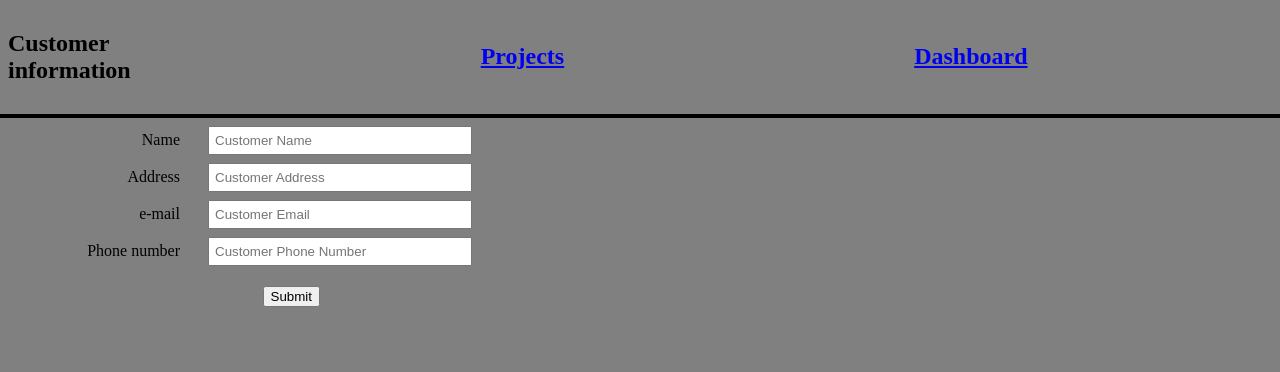
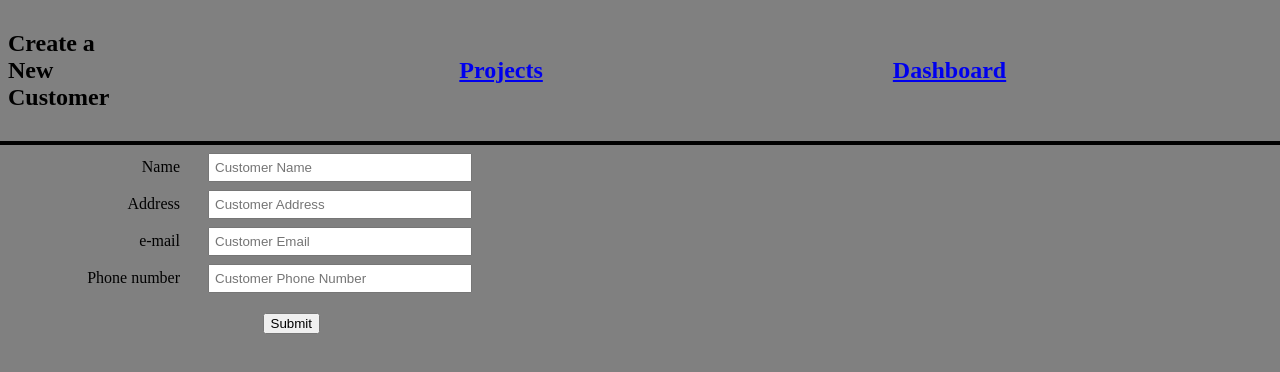
Before and after one commit to jzmujdzin/proj-mngmnt-system, a Flask app: template templates/new_customer.html in a window 1280 px wide; the page is wider, and only the part inside the window is pictured. Shown: the top 372 px of that part. Run offline with Flask 2, Linux system fonts and the light colour scheme; the template is opened without the code that fills it, so the values that code supplies are empty.

Commit message:
minor html fixes

```diff
--- a/queries/select_data.py
+++ b/queries/select_data.py
@@ -249,7 +249,7 @@ def get_plots_for_dashboard() -> Tuple[str, str, str]:
     employee_projects = get_projects_and_users_num()
     fig_emp_roles = px.bar(employee_roles, x="role", y="number")
     fig_proj_cust = px.bar(projects_customers, x="name", y="number")
-    fig_emp_proj = px.bar(employee_projects, x="p_name", y="users_num")
+    fig_emp_proj = px.bar(employee_projects, x="p_name", y="users_num", labels={'p_name': 'name of project', 'users_num': 'number of users'})
     plot_layout_dict = {
         "plot_bgcolor": "#808080",
         "paper_bgcolor": "#808080",
--- a/templates/customer.html
+++ b/templates/customer.html
@@ -1,7 +1,7 @@
 <!DOCTYPE html>
 <html>
     <head>
-        <title> Project Info </title>
+        <title> CPMS Customer Info </title>
         <style>
             body {
                 background-color: grey;
--- a/templates/dashboard.html
+++ b/templates/dashboard.html
@@ -1,7 +1,7 @@
 <!DOCTYPE html>
 <html>
     <head>
-        <title> Project Info </title>
+        <title> CPMS Dashboard </title>
         <style>
             body {
                 background-color: grey;
--- a/templates/in-depth-project.html
+++ b/templates/in-depth-project.html
@@ -1,7 +1,7 @@
 <!DOCTYPE html>
 <html>
     <head>
-        <title> Project Info </title>
+        <title> CPMS Project Info </title>
         <style>
             Body {
                 background-color: grey;
--- a/templates/new_customer.html
+++ b/templates/new_customer.html
@@ -1,7 +1,7 @@
 <!DOCTYPE html>
 <html>
     <head>
-        <title> Project Info </title>
+        <title> CPMS New Customer </title>
         <style>
             body {
                 background-color: grey;
@@ -81,7 +81,7 @@
     <body>
         <div class='hello-user'>
             <h2>
-                Customer information
+                Create a New Customer
             </h2>
             <h2>
                 <a href="http://127.0.0.1:8000/projects">Projects</a>
--- a/templates/new_project.html
+++ b/templates/new_project.html
@@ -1,7 +1,7 @@
 <!DOCTYPE html>
 <html>
     <head>
-        <title> Project Info </title>
+        <title> CPMS Create New Project </title>
         <style>
             Body {
                 background-color: grey;
--- a/templates/projects.html
+++ b/templates/projects.html
@@ -1,7 +1,7 @@
 <!DOCTYPE html>
 <html>
     <head>
-        <title> Projects </title>
+        <title> CPMS Projects </title>
         <style>
             Body {
                 background-color: grey;
--- a/templates/user.html
+++ b/templates/user.html
@@ -1,7 +1,7 @@
 <!DOCTYPE html>
 <html>
     <head>
-        <title> Project Info </title>
+        <title> CPMS User Info </title>
         <style>
             body {
                 background-color: grey;
--- a/templates/user_page.html
+++ b/templates/user_page.html
@@ -1,7 +1,7 @@
 <!DOCTYPE html>
 <html>
     <head>
-        <title> Project Info </title>
+        <title> CPMS User Info </title>
         <style>
             body {
                 background-color: grey;
--- a/tools/db_connection.py
+++ b/tools/db_connection.py
@@ -6,7 +6,7 @@ import pandas as pd
 
 
 def select_wrapper(
-    q_to_execute: callable,
+    q_to_execute: Callable,
 ) -> Callable[
     [Tuple[Any, ...], Dict[str, Any]], Union[Iterator[pd.DataFrame], pd.DataFrame]
 ]:
@@ -20,7 +20,7 @@ def select_wrapper(
 
 
 def tx_wrapper(
-    tx_to_execute: callable,
+    tx_to_execute: Callable,
 ) -> Callable[[Tuple[Any, ...], Dict[str, Any]], None]:
     def wrapper(*args, **kwargs):
         con = sqlite3.connect(Path(__file__).parents[1] / "cpmgs_db")
```
Also changed, not shown: 1 other file.
